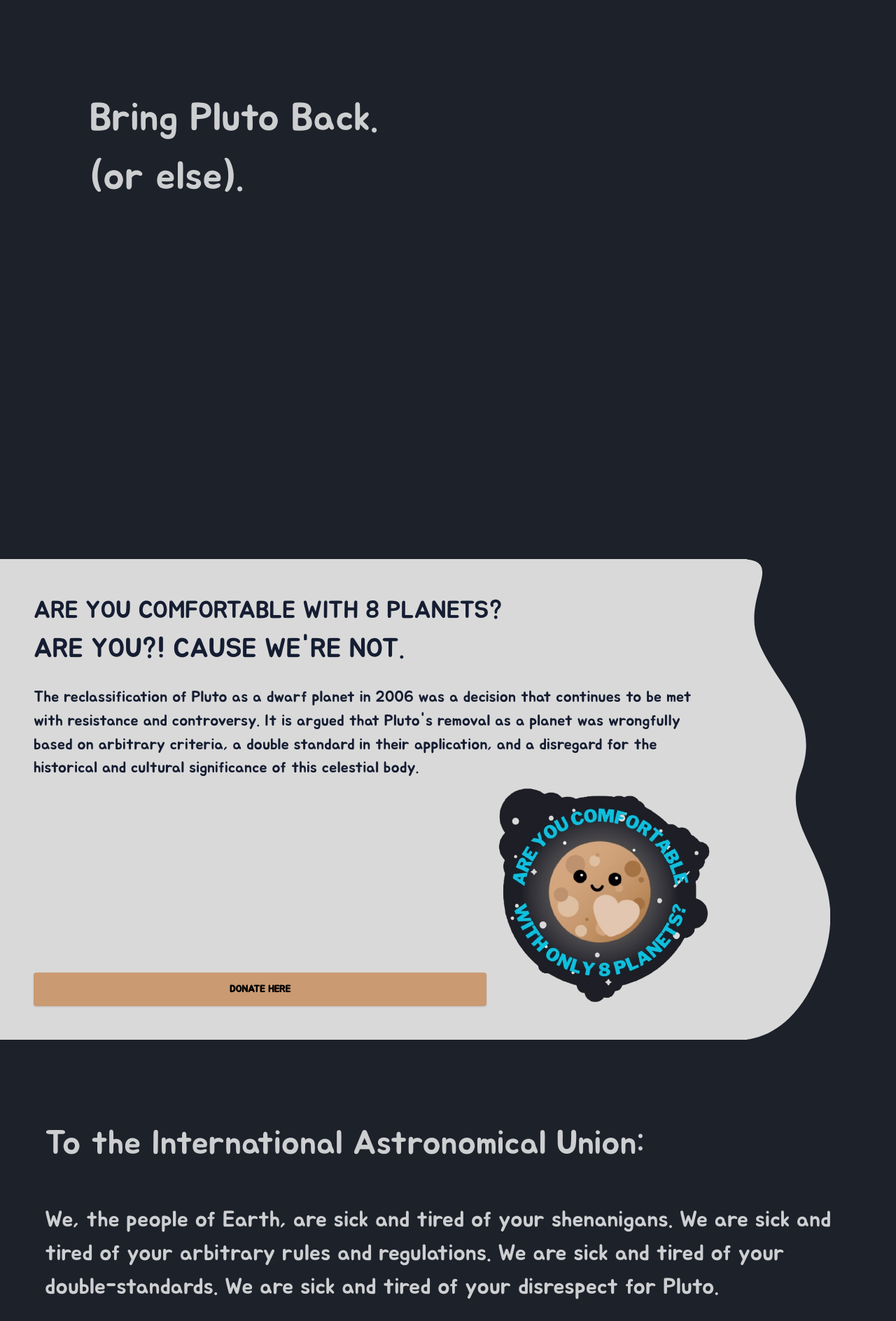
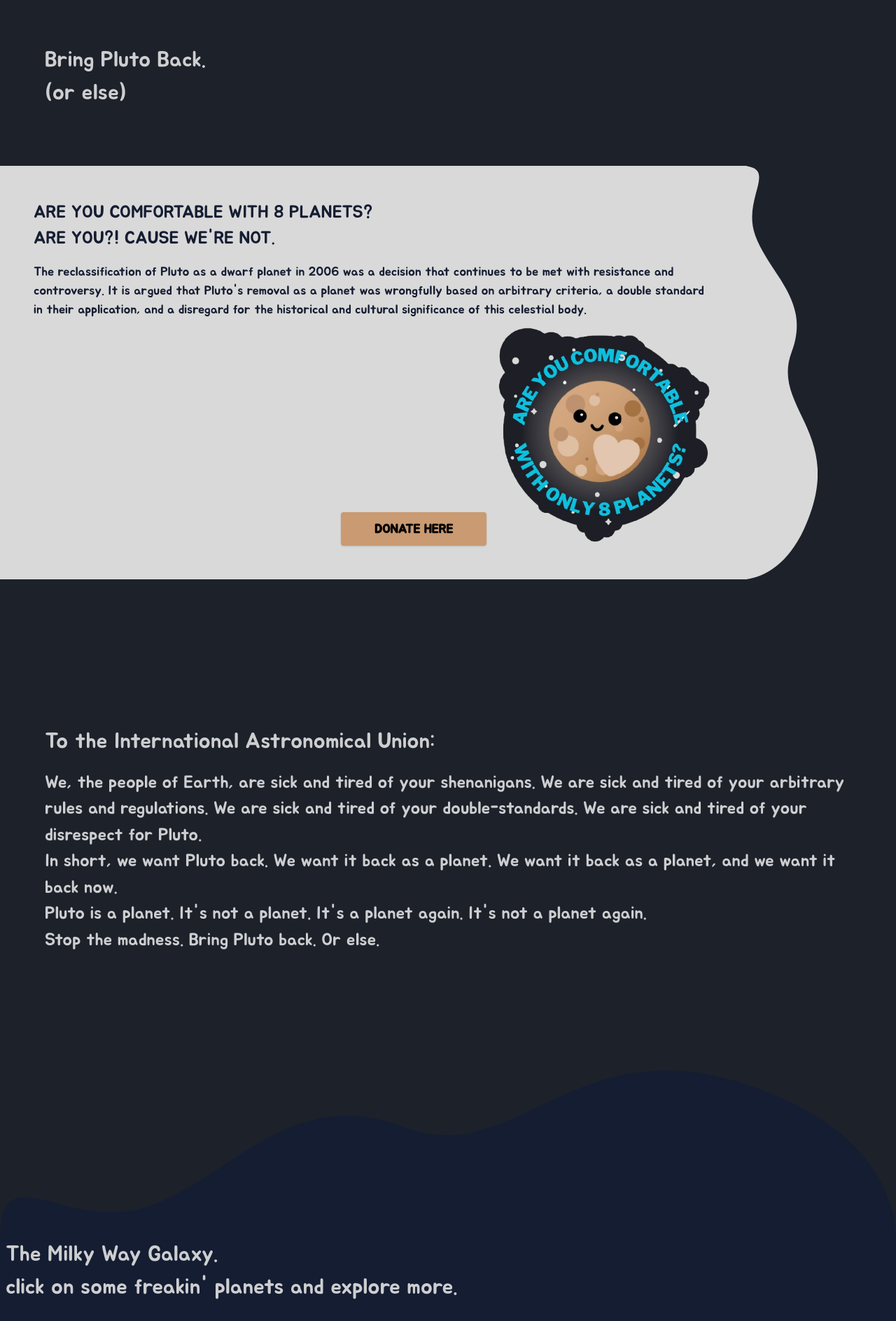
Before and after one commit to emilygorelik/reconsiderpluto, a React (Vite) app: page / in a window 1280 px wide. Shown: the part 60-1948 px from the top of the page at 70% size. Built offline with nearby package versions, Linux system fonts and the light colour scheme; what tailwindcss-animated would draw is missing.

Commit message:
text should be standard

```diff
--- a/src/index.css
+++ b/src/index.css
@@ -6,3 +6,20 @@
 * {
   @apply font-jua;
 }
+
+h1 {
+  @apply pb-[1rem] text-3xl;
+}
+
+h2 {
+  @apply pb-[1rem] text-2xl;
+}
+
+h3 {
+  @apply text-xl;
+}
+
+.btn,
+p {
+  @apply text-lg;
+}
--- a/src/routes/Landing/Details/Details.tsx
+++ b/src/routes/Landing/Details/Details.tsx
@@ -1,25 +1,21 @@
 export const Details = () => {
   return (
     <div className="relative px-4 pb-96 md:px-16">
-      <p className="text-[3em]">To the International Astronomical Union:</p>
-      <p className="text-[2em]">
-        <br />
+      <h1>To the International Astronomical Union:</h1>
+      <h2>
         We, the people of Earth, are sick and tired of your shenanigans. We are
         sick and tired of your arbitrary rules and regulations. We are sick and
         tired of your double-standards. We are sick and tired of your disrespect
         for Pluto.
         <br />
-        <br />
         In short, we want Pluto back. We want it back as a planet. We want it
         back as a planet, and we want it back now.
-        <br />
         <br />
         Pluto is a planet. It's not a planet. It's a planet again. It's not a
         planet again.
         <br />
-        <br />
         Stop the madness. Bring Pluto back. Or else.
-      </p>
+      </h2>
     </div>
   );
 };
--- a/src/routes/Landing/Fedup/Fedup.tsx
+++ b/src/routes/Landing/Fedup/Fedup.tsx
@@ -38,32 +38,27 @@
 
 export const Fedup = () => {
   return (
-    <div className="text-prima relative flex min-h-screen bg-secondary text-primary">
-      <SquiglyTop className="absolute bottom-[99%] left-0 w-full" />
-      <div className="my-auto w-1/2 p-16">
-        <p className="text-[3.5em]">Fed up? So are we.</p>
-        <p className="text-[1.2em]">
+    <div className="relative flex min-h-screen">
+      <div className="my-auto w-1/2 px-16">
+        <h2 className="">Fed up? So are we.</h2>
+        <p className="">
           "Research" says Pluto isn't a planet partially due to the fact that it
           hasn't cleared its orbit of debris. Well, neither has Earth. So, if
           Pluto isn't a planet, neither are we.
           <br />
-          <br />
           And sometimes our rooms are messy too. We don't see anyone calling us
           out for that. Pluto, we're with you. We're here for you. We're here to
           fight for you.
-          <br />
           <br />
           We can't do it alone. We need your help. We need your support. We need
           your money. We need your donations. We need your credit card
           information. We need your social security number. We need your
           mother's maiden name, and the name of your first childhood pet.
           <br />
-          <br />
           ...Just kidding. We do need your money though.
         </p>
       </div>
       <PlutoAndComets className="w-1/2 p-16" />
-      <SquiglyBottom className="absolute left-0 top-[99%] w-full" />
     </div>
   );
 };
--- a/src/routes/Landing/Footer/Footer.tsx
+++ /dev/null
@@ -1,3 +0,0 @@
-export const Footer = () => {
-  return <div className="min-h-screen p-2 transition-all md:p-32"></div>;
-};
--- a/src/routes/Landing/Header/Header.tsx
+++ b/src/routes/Landing/Header/Header.tsx
@@ -1,8 +1,9 @@
 export const Header = () => {
   return (
-    <div className="min-h-screen p-2 text-56 transition-all md:p-32">
-      <p>Bring Pluto Back.</p>
-      <p>(or else).</p>
+    <div className="p-[5vw] transition-all">
+      <h1>
+        Bring Pluto Back. <br /> (or else)
+      </h1>
     </div>
   );
 };
--- a/src/routes/Landing/Landing.tsx
+++ b/src/routes/Landing/Landing.tsx
@@ -1,6 +1,5 @@
 import { Details } from './Details/Details';
 import { Fedup } from './Fedup/Fedup';
-import { Footer } from './Footer/Footer';
 import { Header } from './Header/Header';
 import { Merch } from './Merch/MerchIntro';
 import { MilkyWay } from './MilkyWay/MilkyWay';
@@ -12,8 +11,7 @@
       <Merch />
       <Details />
       <MilkyWay />
-      <Fedup />
-      <Footer />
+      <Fedup />\{' '}
     </div>
   );
 };
--- a/src/routes/Landing/Merch/MerchIntro.tsx
+++ b/src/routes/Landing/Merch/MerchIntro.tsx
@@ -28,14 +28,11 @@
         <div className="relative my-auto w-5/6 bg-secondary text-primary">
           <SquiglySvg className="absolute left-[99%] top-0 h-full" />
           <div className="p-2 sm:p-8 md:p-12">
-            <p className="tansition-all whitespace-nowrap text-[2.7vw] uppercase">
-              Are you comfortable with 8 planets?
-            </p>
-            <p className="tansition-all text-[3vw] uppercase">
-              Are you?! Cause we're not.
-            </p>
-            <br />
-            <p className="text-[1.75vw]">
+            <h2 className="uppercase">
+              Are you comfortable with 8 planets? <br /> Are you?! Cause we're
+              not.
+            </h2>
+            <p>
               The reclassification of Pluto as a dwarf planet in 2006 was a
               decision that continues to be met with resistance and controversy.
               It is argued that Pluto's removal as a planet was wrongfully based
@@ -43,16 +40,14 @@
               a disregard for the historical and cultural significance of this
               celestial body.
             </p>
-            <div className="flex">
-              <div className="flex w-2/3 flex-col justify-end">
-                <Button
-                  onClick={() =>
-                    toast.warn('*italian accent* ita no worka yet')
-                  }
-                >
-                  Donate Here
-                </Button>
-              </div>
+            <div className="flex items-end justify-end">
+              <Button
+                onClick={() => toast.warn('*italian accent* ita no worka yet')}
+                className="px-8"
+              >
+                Donate Here
+              </Button>
+
               <img
                 src="/assets/img/logo.png"
                 alt="give us money"
--- a/src/routes/Landing/MilkyWay/MilkyWay.tsx
+++ b/src/routes/Landing/MilkyWay/MilkyWay.tsx
@@ -39,9 +39,11 @@
   return (
     <div className="relative min-h-screen bg-primary">
       <SquiglySvgTop className="absolute bottom-[99%]" />
-      <div className="p-2 text-56">
-        <p>The Milky Way Galaxy.</p>
-        <p>click on some freakin' planets and explore more.</p>
+      <div className="p-2">
+        <h1>
+          The Milky Way Galaxy. <br />
+          click on some freakin' planets and explore more.
+        </h1>
       </div>
       <Galaxy />
       <SquiglySvgBottom className="absolute top-[99%]" />
```
